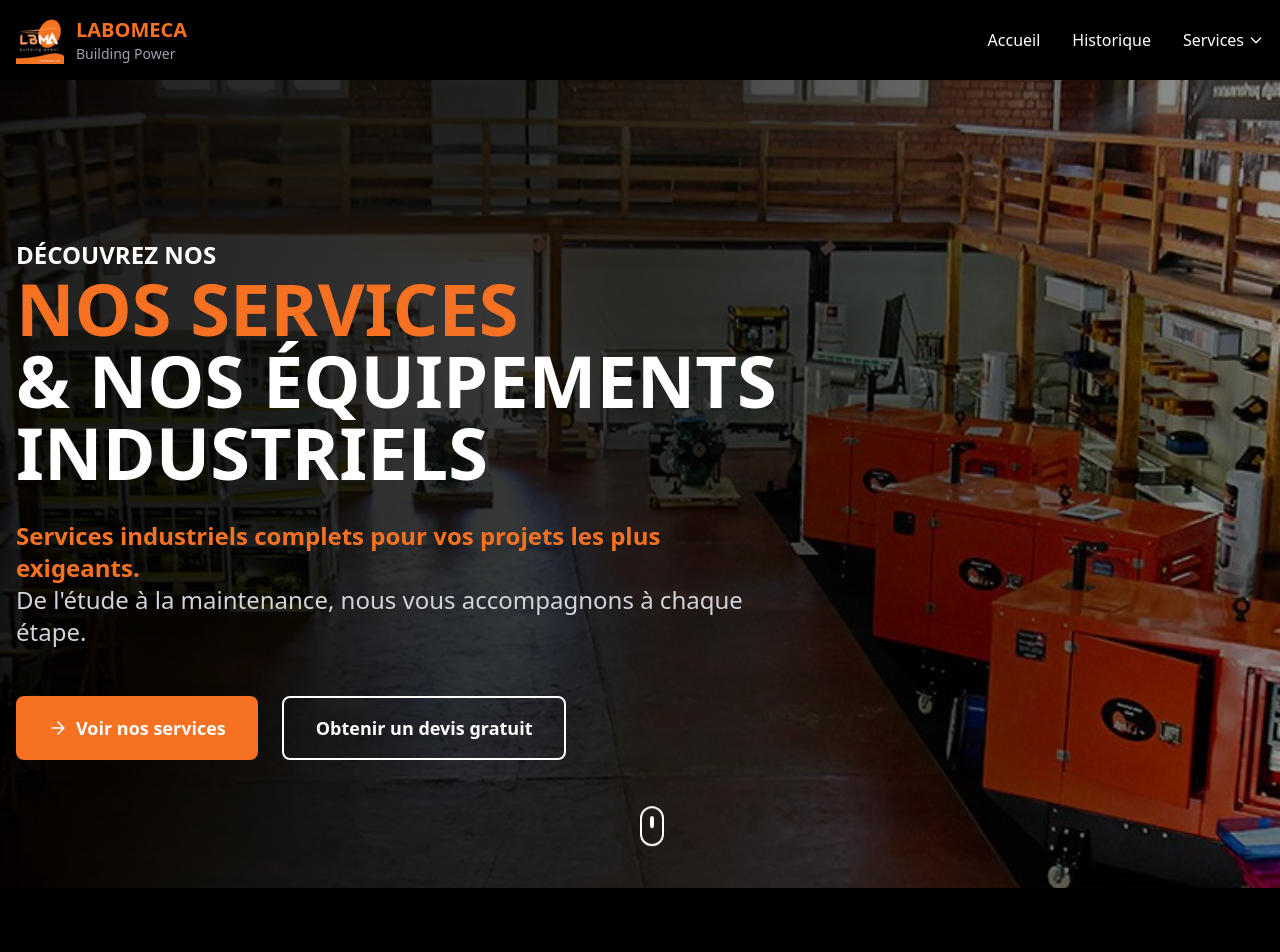
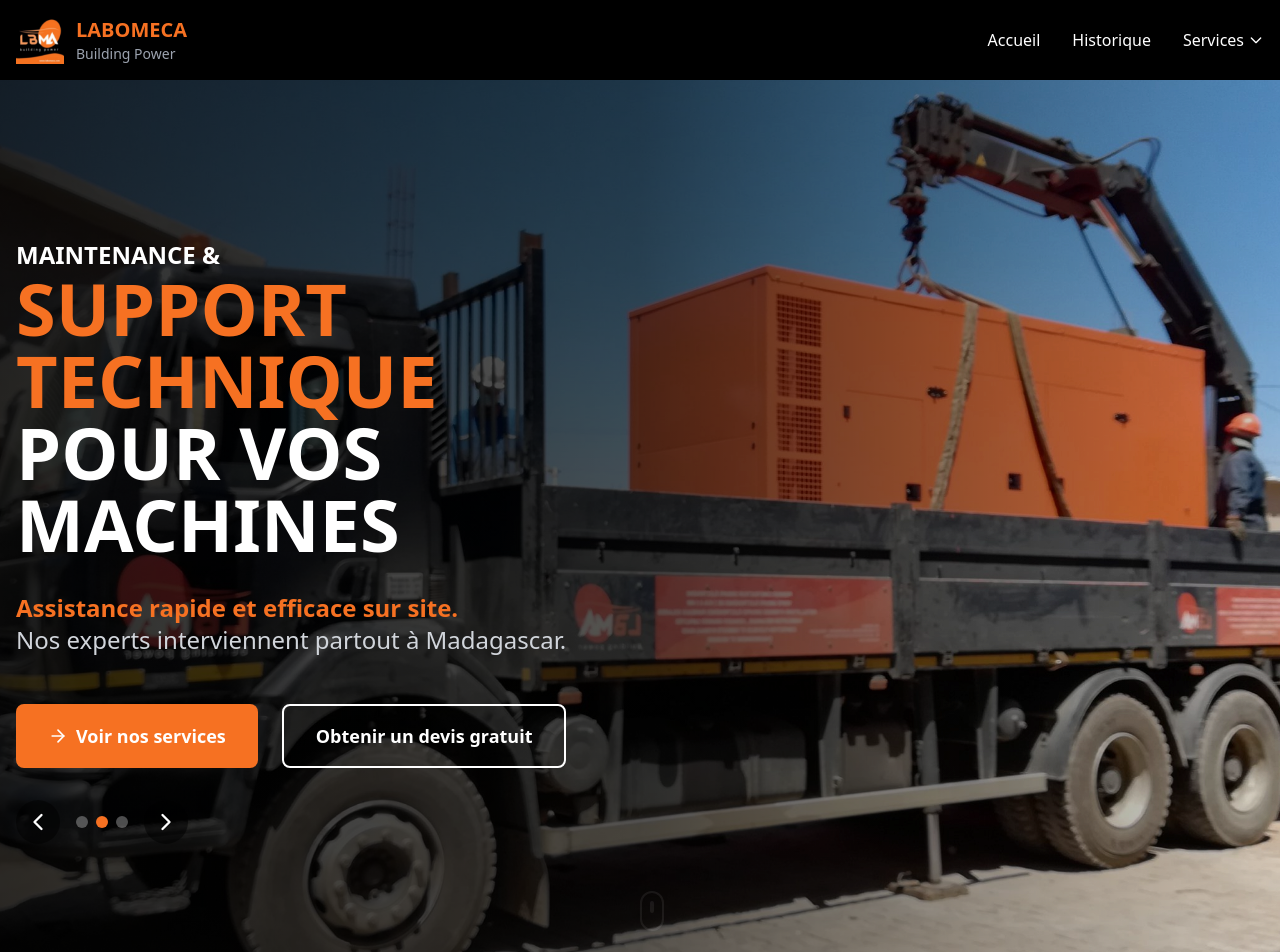
Before and after one commit to thierry1804/labomeca2, a React (Vite) app: page / in a window 1280 px wide. Shown: the top 952 px of the page. Built offline with nearby package versions, Linux system fonts and the light colour scheme.

Commit message:
Ajout de slide

```diff
--- a/src/components/Hero.tsx
+++ b/src/components/Hero.tsx
@@ -1,37 +1,141 @@
-import React from 'react';
-import { ArrowRight } from 'lucide-react';
-import heroImage from '../assets/groupe-vente.jpg';
+import React, { useState, useEffect, useRef } from 'react';
+import { ArrowRight, ChevronLeft, ChevronRight } from 'lucide-react';
+import heroImage1 from '../assets/groupe-vente.jpg';
+import heroImage2 from '../assets/groupe-maintenance.jpg';
+import heroImage3 from '../assets/hero-bg.jpg';
 import { Link } from 'react-router-dom';
 
+const slides = [
+  {
+    image: heroImage1,
+    alt: 'Heavy construction equipment',
+    title: (
+      <>
+        <span className="text-2xl">DÉCOUVREZ NOS </span>
+        <br />
+        <span className="text-[#F67122]">NOS SERVICES</span>
+        <br />
+        <span>& NOS ÉQUIPEMENTS INDUSTRIELS</span>
+      </>
+    ),
+    description: (
+      <>
+        <strong className="text-[#F67122]">Services industriels complets pour vos projets les plus exigeants.</strong><br />
+        De l'étude à la maintenance, nous vous accompagnons à chaque étape.
+      </>
+    ),
+  },
+  {
+    image: heroImage2, // Remplace par une autre image si dispo
+    alt: 'Industrial maintenance',
+    title: (
+      <>
+        <span className="text-2xl">MAINTENANCE & </span>
+        <br />
+        <span className="text-[#F67122]">SUPPORT <br />TECHNIQUE</span>
+        <br />
+        <span>POUR VOS MACHINES</span>
+      </>
+    ),
+    description: (
+      <>
+        <strong className="text-[#F67122]">Assistance rapide et efficace sur site.</strong><br />
+        Nos experts interviennent partout à Madagascar.
+      </>
+    ),
+  },
+  {
+    image: heroImage3, // Remplace par une autre image si dispo
+    alt: 'Engineering study',
+    title: (
+      <>
+        <span className="text-2xl">ÉTUDES & </span>
+        <br />
+        <span className="text-[#F67122]">CONCEPTION</span>
+        <br />
+        <span>DE PROJETS INDUSTRIELS</span>
+      </>
+    ),
+    description: (
+      <>
+        <strong className="text-[#F67122]">Des solutions sur-mesure pour chaque client.</strong><br />
+        De la conception à la réalisation, un accompagnement complet.
+      </>
+    ),
+  },
+];
+
 const Hero = ({ ctaRef }: { ctaRef?: React.Ref<HTMLButtonElement> }) => {
+  const [current, setCurrent] = useState(0);
+  const [isTransitioning, setIsTransitioning] = useState(false);
+  const [prevImage, setPrevImage] = useState(slides[0].image);
+  const total = slides.length;
+  const transitionDuration = 400;
+
+  // Autoplay
+  useEffect(() => {
+    const timer = setInterval(() => {
+      handleNext();
+    }, 5000);
+    return () => clearInterval(timer);
+  }, [current]);
+
+  // Transition helpers
+  const handlePrev = () => {
+    setIsTransitioning(true);
+    setPrevImage(slides[current].image);
+    setTimeout(() => {
+      setCurrent((prev) => (prev === 0 ? total - 1 : prev - 1));
+      setIsTransitioning(false);
+    }, transitionDuration);
+  };
+  const handleNext = () => {
+    setIsTransitioning(true);
+    setPrevImage(slides[current].image);
+    setTimeout(() => {
+      setCurrent((prev) => (prev === total - 1 ? 0 : prev + 1));
+      setIsTransitioning(false);
+    }, transitionDuration);
+  };
+
+  const slide = slides[current];
+
+  // Met à jour prevImage quand le slide courant change (pour autoplay)
+  useEffect(() => {
+    if (!isTransitioning) setPrevImage(slide.image);
+    // eslint-disable-next-line
+  }, [current]);
+
   return (
     <section className="relative min-h-screen bg-black text-white overflow-hidden">
-      {/* Background Image */}
+      {/* Background Images with fade transition */}
       <div className="absolute inset-0">
+        {/* Previous image (fade out) */}
         <img
-          src={heroImage}
-          alt="Heavy construction equipment"
-          className="w-full h-full object-cover opacity-60 scale-x-[-1]"
+          src={prevImage}
+          alt=""
+          className={`w-full h-full object-cover opacity-60 scale-x-[-1] absolute inset-0 transition-opacity duration-500 ${isTransitioning ? 'opacity-60' : 'opacity-0 pointer-events-none'}`}
+          style={{ zIndex: 1 }}
         />
-        <div className="absolute inset-0 bg-gradient-to-r from-black/80 via-black/60 to-transparent"></div>
+        {/* Current image (fade in) */}
+        <img
+          src={slide.image}
+          alt={slide.alt}
+          className={`w-full h-full object-cover opacity-60 scale-x-[-1] absolute inset-0 transition-opacity duration-500 ${isTransitioning ? 'opacity-0' : 'opacity-60'}`}
+          style={{ zIndex: 2 }}
+        />
+        <div className="absolute inset-0 bg-gradient-to-r from-black/80 via-black/60 to-transparent" style={{ zIndex: 3 }}></div>
       </div>
 
       {/* Content */}
       <div className="relative z-10 max-w-7xl mx-auto px-4 py-32">
-        <div className="max-w-3xl">
+        <div className="max-w-3xl min-h-[350px] flex flex-col justify-center transition-opacity duration-500" style={{ opacity: isTransitioning ? 0 : 1 }}>
           <h1 className="text-5xl md:text-7xl font-bold leading-tight mb-8">
-            <span className="text-2xl">DÉCOUVREZ NOS </span>
-            <br />
-            <span className="text-[#F67122]">NOS SERVICES</span>
-            <br />
-            <span>& NOS ÉQUIPEMENTS INDUSTRIELS</span>
+            {slide.title}
           </h1>
-
           <p className="text-xl md:text-2xl text-gray-300 mb-12 leading-relaxed">
-            <strong className="text-[#F67122]">Services industriels complets pour vos projets les plus exigeants.</strong><br></br>
-            De l'étude à la maintenance, nous vous accompagnons à chaque étape.
+            {slide.description}
           </p>
-
           <div className="flex flex-col sm:flex-row gap-6">
             <button className="group bg-[#F67122] hover:bg-[#F67122]/90 text-white px-8 py-4 rounded-lg font-semibold text-lg transition-all duration-300 flex items-center justify-center transform hover:scale-105">
               <ArrowRight className="mr-2 group-hover:translate-x-1 transition-transform" size={20} />
@@ -45,6 +149,19 @@ const Hero = ({ ctaRef }: { ctaRef?: React.Ref<HTMLButtonElement> }) => {
                 Obtenir un devis gratuit
               </button>
             </Link>
+          </div>
+          {/* Slider Controls */}
+          <div className="flex items-center gap-4 mt-8">
+            <button onClick={handlePrev} className="p-2 bg-black/50 rounded-full hover:bg-black/80 transition"><ChevronLeft size={28} /></button>
+            <div className="flex gap-2">
+              {slides.map((_, idx) => (
+                <span
+                  key={idx}
+                  className={`w-3 h-3 rounded-full ${idx === current ? 'bg-[#F67122]' : 'bg-white/30'} block`}
+                ></span>
+              ))}
+            </div>
+            <button onClick={handleNext} className="p-2 bg-black/50 rounded-full hover:bg-black/80 transition"><ChevronRight size={28} /></button>
           </div>
         </div>
       </div>
```
Also changed, not shown: src/assets/groupe-maintenance.jpg (added).
